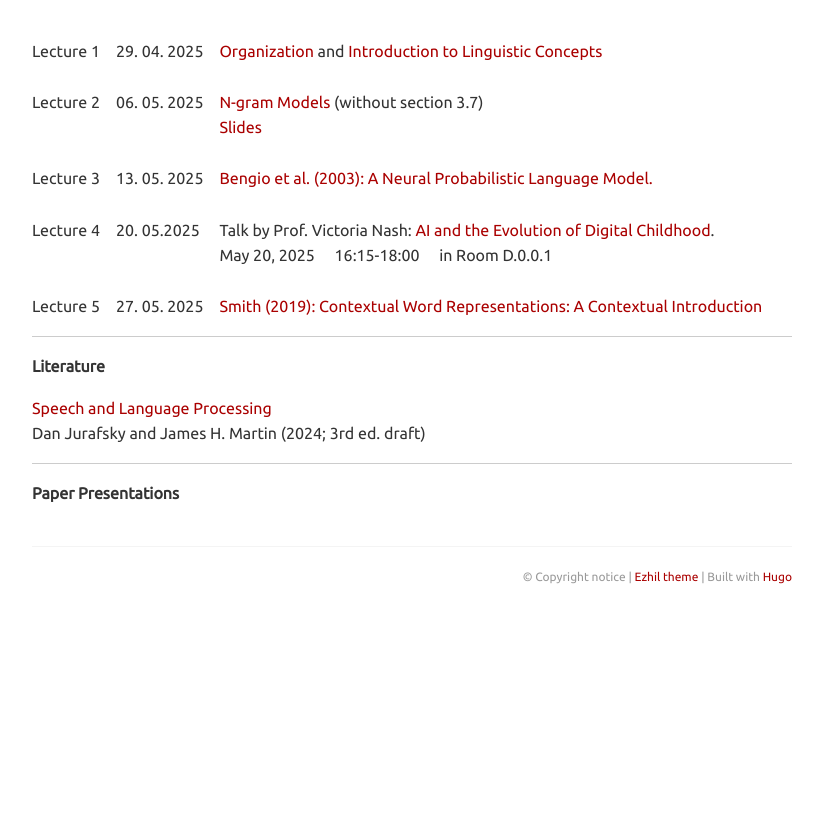
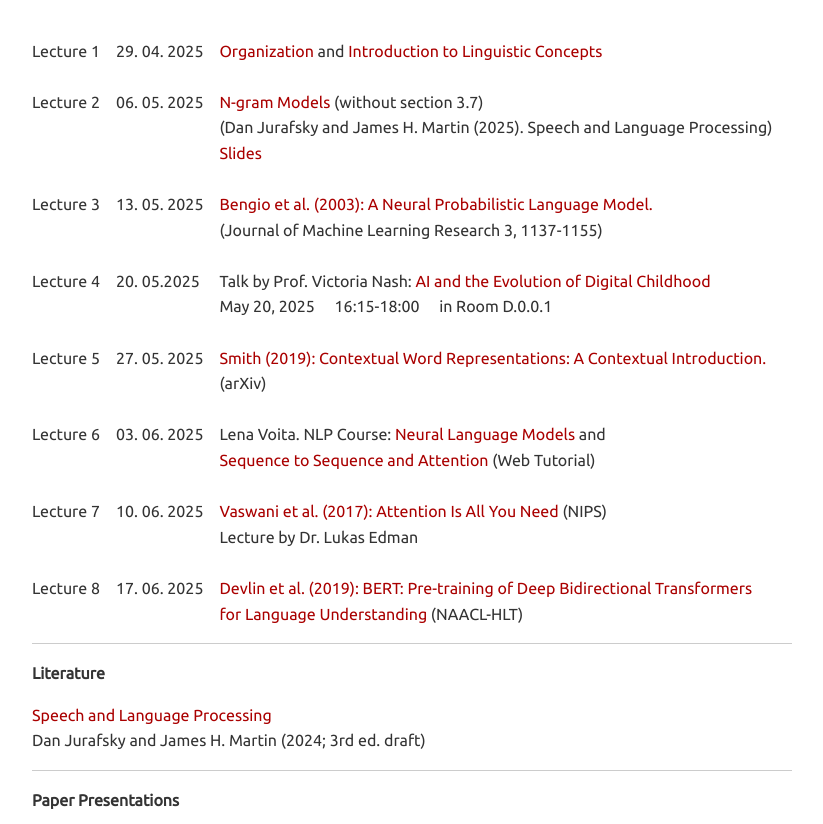
Before and after one commit to mariondimarco/mariondimarco.github.io, a plain HTML site: page teachingsose25_llm/index.html in a window 1280 px wide. Shown: the part 727-1551 px from the top of the page, without its empty margins (228-1051 px from the left). Before the commit the page ends 1334 px from the top, so only its background shows below. Drawn offline with Linux system fonts and the light colour scheme.

Commit message:
new topics

```diff
--- a/teachingsose25_llm/index.html
+++ b/teachingsose25_llm/index.html
@@ -117,6 +117,13 @@ Tuesday 16:15 &ndash; 17:45</p>
 <td style="text-align:center"></td>
 <td style="text-align:left"></td>
 <td></td>
+<td>(Dan Jurafsky and James H. Martin (2025). Speech and Language Processing)</td>
+</tr>
+<tr>
+<td style="text-align:center"></td>
+<td style="text-align:center"></td>
+<td style="text-align:left"></td>
+<td></td>
 <td><a href="https://mariondimarco.github.io/Lectures/lecture_ngrams_SoSe25.pdf">Slides</a></td>
 </tr>
 <tr>
@@ -134,6 +141,13 @@ Tuesday 16:15 &ndash; 17:45</p>
 <td><a href="https://www.jmlr.org/papers/volume3/bengio03a/bengio03a.pdf">Bengio et al. (2003): A Neural Probabilistic Language Model.</a></td>
 </tr>
 <tr>
+<td style="text-align:center"></td>
+<td style="text-align:center"></td>
+<td style="text-align:left"></td>
+<td></td>
+<td>(Journal of Machine Learning Research 3, 1137-1155)</td>
+</tr>
+<tr>
 <td style="text-align:center"> </td>
 <td style="text-align:center"></td>
 <td style="text-align:left"></td>
@@ -145,7 +159,7 @@ Tuesday 16:15 &ndash; 17:45</p>
 <td style="text-align:center"></td>
 <td style="text-align:left">20. 05.2025</td>
 <td></td>
-<td>Talk by Prof. Victoria Nash: <a href="https://chn.tum.de/event/event/ai-and-evolution-of-digital-childhood">AI and the Evolution of Digital Childhood</a>.</td>
+<td>Talk by Prof. Victoria Nash: <a href="https://chn.tum.de/event/event/ai-and-evolution-of-digital-childhood.">AI and the Evolution of Digital Childhood</a></td>
 </tr>
 <tr>
 <td style="text-align:center"></td>
@@ -166,7 +180,77 @@ Tuesday 16:15 &ndash; 17:45</p>
 <td style="text-align:center"></td>
 <td style="text-align:left">27. 05. 2025</td>
 <td></td>
-<td><a href="https://arxiv.org/abs/1902.06006">Smith (2019): Contextual Word Representations: A Contextual Introduction</a></td>
+<td><a href="https://arxiv.org/abs/1902.06006">Smith (2019): Contextual Word Representations: A Contextual Introduction.</a></td>
+</tr>
+<tr>
+<td style="text-align:center"></td>
+<td style="text-align:center"></td>
+<td style="text-align:left"></td>
+<td></td>
+<td>(arXiv)</td>
+</tr>
+<tr>
+<td style="text-align:center"> </td>
+<td style="text-align:center"></td>
+<td style="text-align:left"></td>
+<td></td>
+<td></td>
+</tr>
+<tr>
+<td style="text-align:center">Lecture 6</td>
+<td style="text-align:center"></td>
+<td style="text-align:left">03. 06. 2025</td>
+<td></td>
+<td>Lena Voita. NLP Course: <a href="https://lena-voita.github.io/nlp_course/language_modeling.html">Neural Language Models</a> and</td>
+</tr>
+<tr>
+<td style="text-align:center"></td>
+<td style="text-align:center"></td>
+<td style="text-align:left"></td>
+<td></td>
+<td><a href="https://lena-voita.github.io/nlp_course/seq2seq_and_attention.html">Sequence to Sequence and Attention</a>  (Web Tutorial)</td>
+</tr>
+<tr>
+<td style="text-align:center"> </td>
+<td style="text-align:center"></td>
+<td style="text-align:left"></td>
+<td></td>
+<td></td>
+</tr>
+<tr>
+<td style="text-align:center">Lecture 7</td>
+<td style="text-align:center"></td>
+<td style="text-align:left">10. 06. 2025</td>
+<td></td>
+<td><a href="https://arxiv.org/abs/1706.03762">Vaswani et al. (2017): Attention Is All You Need</a> (NIPS)</td>
+</tr>
+<tr>
+<td style="text-align:center"></td>
+<td style="text-align:center"></td>
+<td style="text-align:left"></td>
+<td></td>
+<td>Lecture by Dr. Lukas Edman</td>
+</tr>
+<tr>
+<td style="text-align:center"> </td>
+<td style="text-align:center"></td>
+<td style="text-align:left"></td>
+<td></td>
+<td></td>
+</tr>
+<tr>
+<td style="text-align:center">Lecture 8</td>
+<td style="text-align:center"></td>
+<td style="text-align:left">17. 06. 2025</td>
+<td></td>
+<td><a href="https://aclanthology.org/N19-1423/">Devlin et al. (2019): BERT:  Pre-training of Deep Bidirectional Transformers</a></td>
+</tr>
+<tr>
+<td style="text-align:center"></td>
+<td style="text-align:center"></td>
+<td style="text-align:left"></td>
+<td></td>
+<td><a href="https://aclanthology.org/N19-1423/">for Language Understanding</a> (NAACL-HLT)</td>
 </tr>
 </tbody>
 </table>
```
Also changed, not shown: teachingsose25_gmt/index.html (+86 -2 lines).
